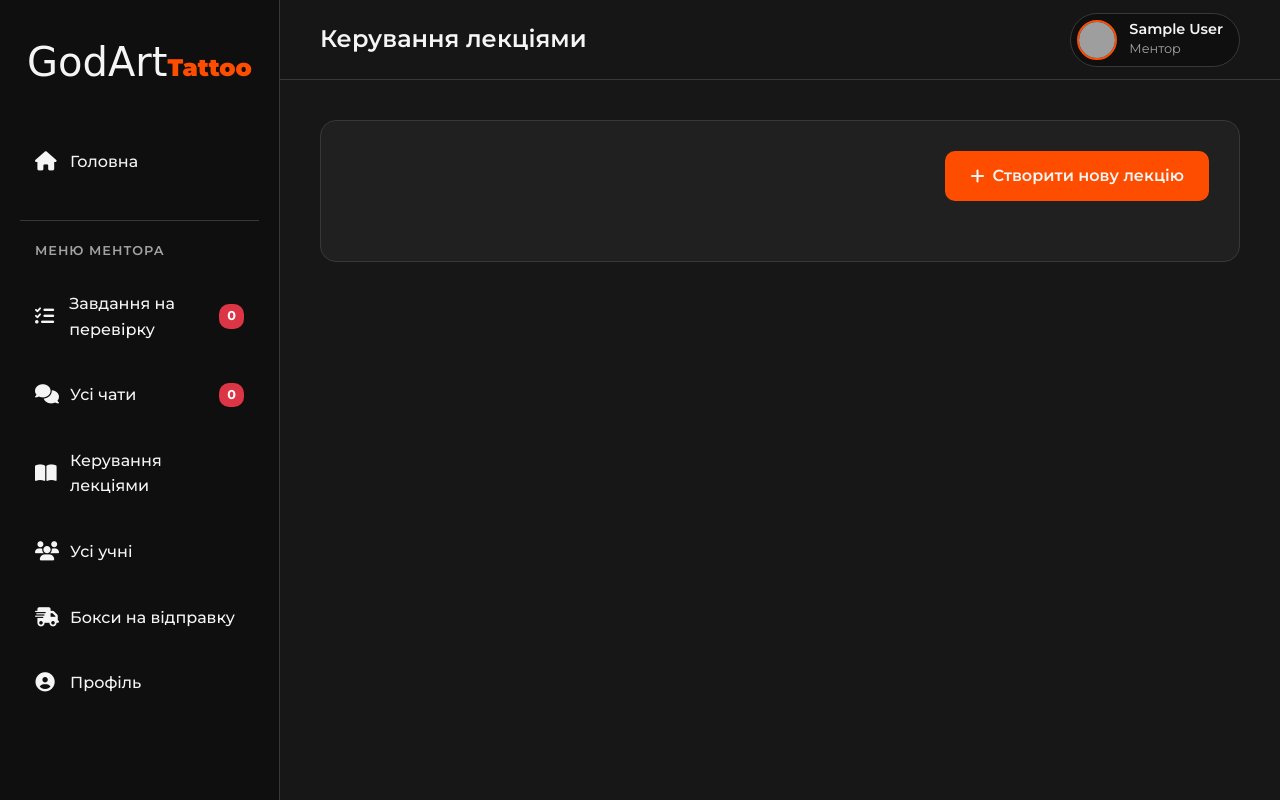
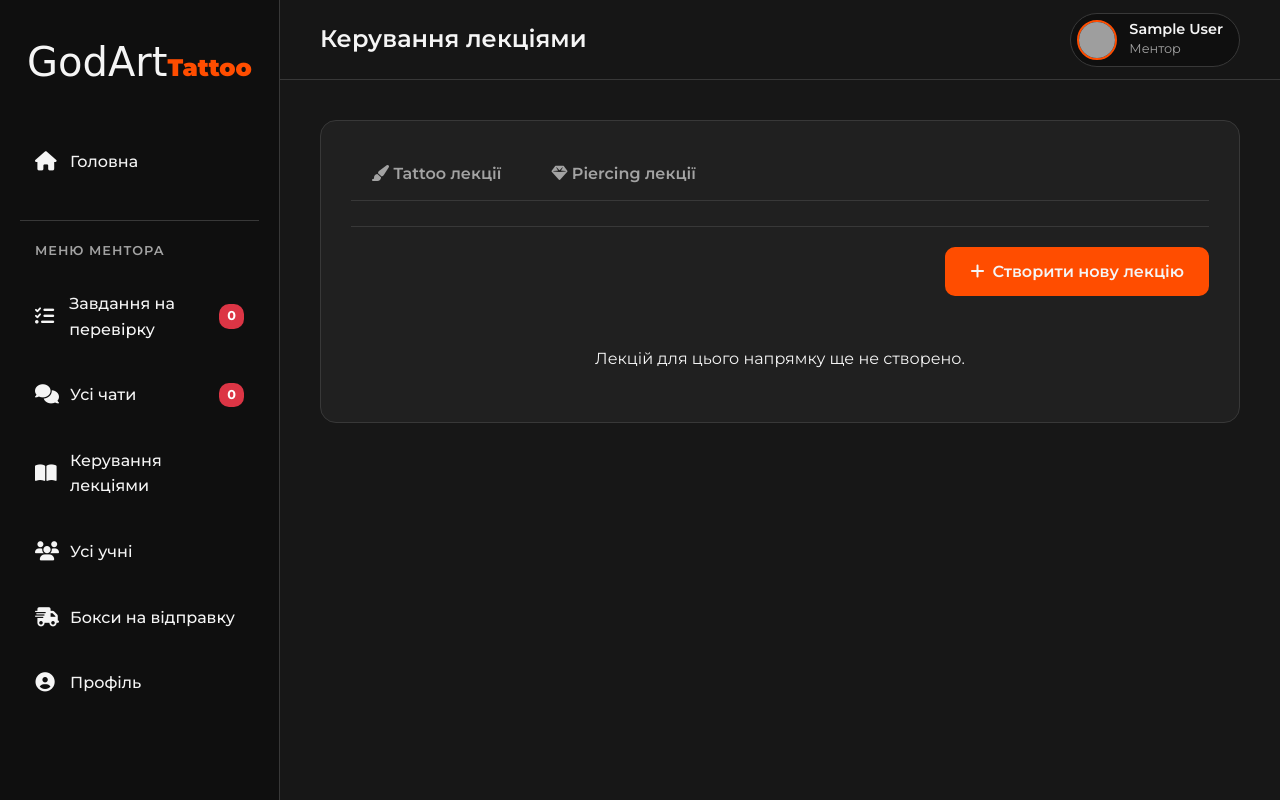
Before and after one commit to stager0/tanja_tattoo_academy, a Django app: page /platform/admin_lecture_list/ in a window 1280 px wide. Run offline with Django 5.2, Linux system fonts and the light colour scheme; the visitor is signed in with stand-in values (Sample User, id 1); data that the repository does not hold is empty; parts of the project's set-up code (start-up, migrations or seed data) failed here and were passed over; some web fonts are replaced; grey boxes are pictures that could not be loaded.

Commit message:
feat(templates): add filters in admin-lecture-list.html

```diff
--- a/templates/admin_templates/admin-lecture-list.html
+++ b/templates/admin_templates/admin-lecture-list.html
@@ -6,24 +6,35 @@
 
 {% block content %}
 <div class="card">
-    <div class="list-controls" style="justify-content: flex-end;">
-        <a href="{% url 'admin_lecture_create' %}" class="btn">
+    <div class="filter-tabs">
+        <a href="?course=tattoo" class="filter-tab {% if course_type == 'tattoo' %}active{% endif %}">
+            <i class="fas fa-paint-brush"></i> Tattoo лекції
+        </a>
+        <a href="?course=piercing" class="filter-tab {% if course_type == 'piercing' %}active{% endif %}">
+            <i class="fas fa-gem"></i> Piercing лекції
+        </a>
+    </div>
+    <div class="list-controls" style="justify-content: flex-end; margin-top: 20px; border-top: 1px solid var(--border-color); padding-top: 20px;">
+        <a href="{% url 'admin_lecture_create' %}?course={{ course_type|default:'tattoo' }}" class="btn">
             <i class="fas fa-plus"></i> Створити нову лекцію
         </a>
     </div>
 
     <div class="admin-modern-list" id="lectures-list">
       {% for lecture in lectures %}
-        <div class="list-item" data-lecture-id="1">
+        <div class="list-item" data-lecture-id="{{ lecture.id }}">
             <div class="item-info">
                 <strong>Урок {{ lecture.position_number }}: {{ lecture.lecture_name }}</strong>
                 <p>{{ lecture.under_name }}</p>
             </div>
             <div class="item-actions">
                 <a href="{% url 'admin_lecture_edit' lecture.pk %}" class="btn btn-secondary btn-sm">Редагувати</a>
-              <form method="post" action="{% url 'admin_lecture_delete' lecture.pk %}"></form>
                 <a href="{% url 'admin_lecture_delete' lecture.pk %}" class="btn btn-secondary btn-sm delete-btn">Видалити</a>
             </div>
+        </div>
+      {% empty %}
+        <div class="card-body text-center" style="padding: 20px; text-align: center;">
+            <p>Лекцій для цього напрямку ще не створено.</p>
         </div>
       {% endfor %}
     </div>
```
